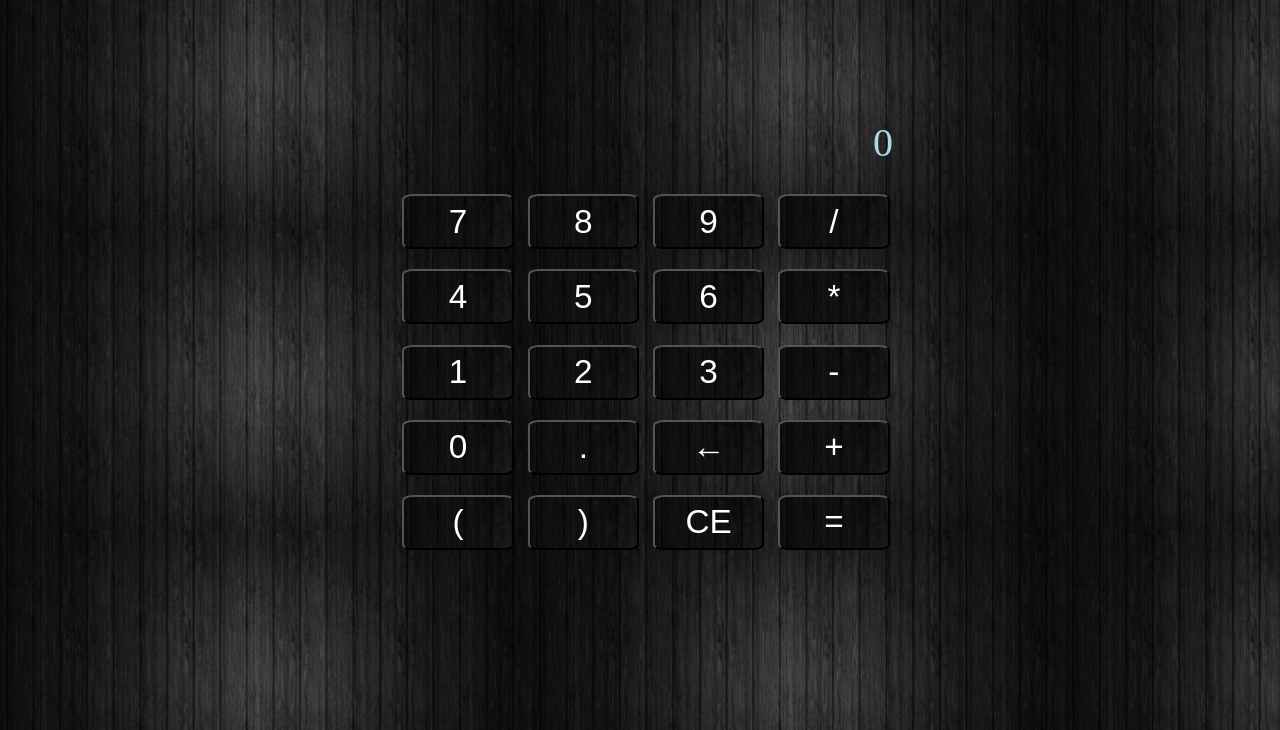
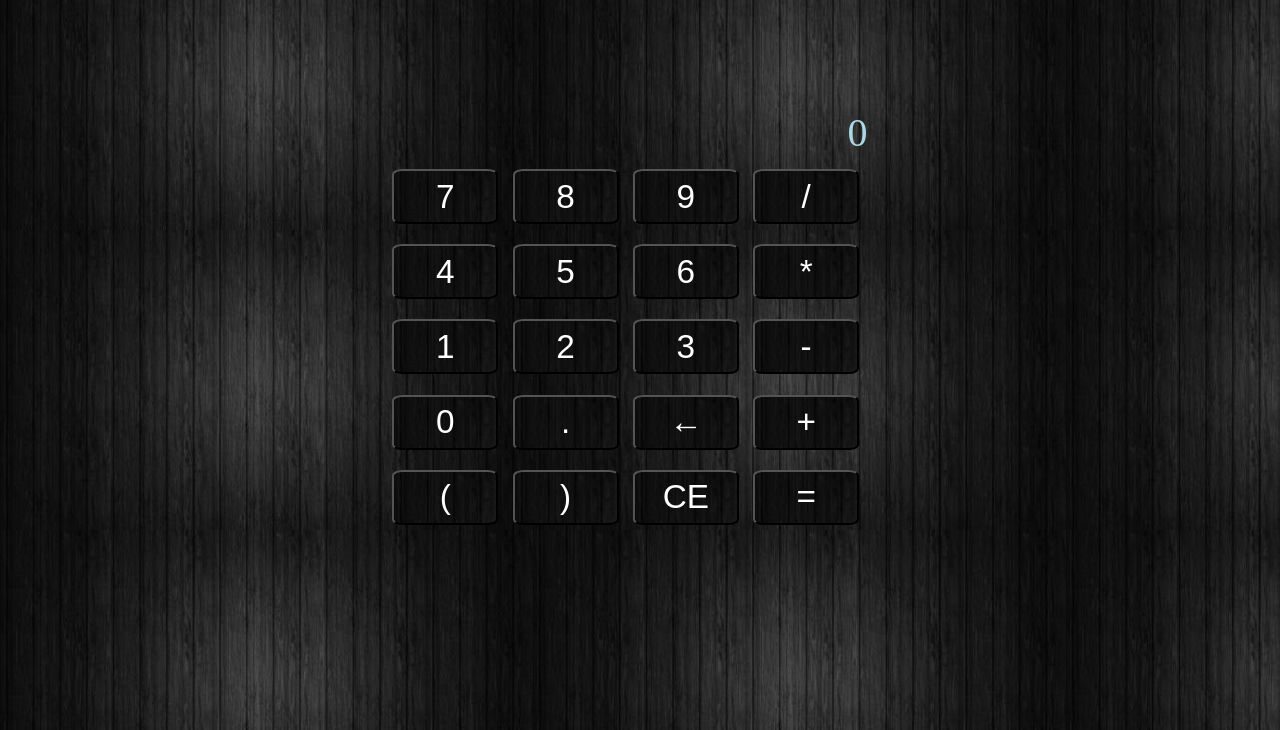
Before and after one commit to chensm9/homework5, a plain HTML site: page index.html in a window 1280 px wide. Shown: the part 70-800 px from the top of the page. Drawn offline with Linux system fonts and the light colour scheme.

Commit message:
修改部分样式

```diff
--- a/calc.js
+++ b/calc.js
@@ -2,7 +2,6 @@ function showError(message) {
 	if(message != "") {
 		document.getElementById('output_field').textContent = "0";
 		document.getElementById('input_field').textContent = "";
-
 	}
   document.getElementById('error').textContent = message;
 }
@@ -16,8 +15,9 @@ function Append(data) {
 	}
 
 	var message = document.getElementById('output_field').textContent;
-	if(message == "0"&&data != "."&&data != "*"&&data != "+"&&data != "/"&&data != "-")
+	if(message == "0"&&data != "."&&data != "*"&&data != "+"&&data != "/"&&data != "-"){
 		document.getElementById('output_field').textContent = data;
+	}
 	else if(message != ""&&data == "."&&isNaN(parseInt(message[message.length-1]))){
 		document.getElementById('output_field').textContent += "0.";
 	}
@@ -40,6 +40,7 @@ function Delete() {
 
 function Clear() {
 	showError("");
+	document.getElementById('input_field').textContent = "";
 	document.getElementById('output_field').textContent = "0";
 }
 
@@ -67,7 +68,7 @@ function Equal() {
 		return;
 	}
 
-	if(result == undefined || isNaN(result) || result == Infinity) {
+	if(isNaN(parseInt(result))) {
 		showError(message + " 不是合法算式!!");
 	}
 	else {
--- a/style.css
+++ b/style.css
@@ -13,9 +13,6 @@ div#calculator {
 	height: 500px;
 	margin-left: 30%;
 	margin-right: 30%;
-	padding-left: 0.8%;
-	padding-right: 0.8%;
-	border-radius: 5%;
 }
 
 div#error {
@@ -28,7 +25,7 @@ div#error {
 
 div#input_field {
 	height: 5%;
-	margin: 5px 10px 10px 10px;
+	margin-right: 5%;
 	padding-bottom: 1%;
 	font-size: 18pt;
 	color: lightblue;
@@ -37,8 +34,7 @@ div#input_field {
 
 div#output_field {
 	height: 10%;
-	margin: 5px 10px 10px 10px;
-	padding-bottom: 1%;
+	margin-right: 5%;
 	/*border: 3px solid black;*/
 	font-size: 30pt;
 	color: lightblue;
@@ -47,7 +43,7 @@ div#output_field {
 
 button {
 	display: inline-block;
-	width: 22%;
+	width: 21%;
 	height: 11%;
 	font-size: 25pt;
 	color: #FFFFFF;
```
